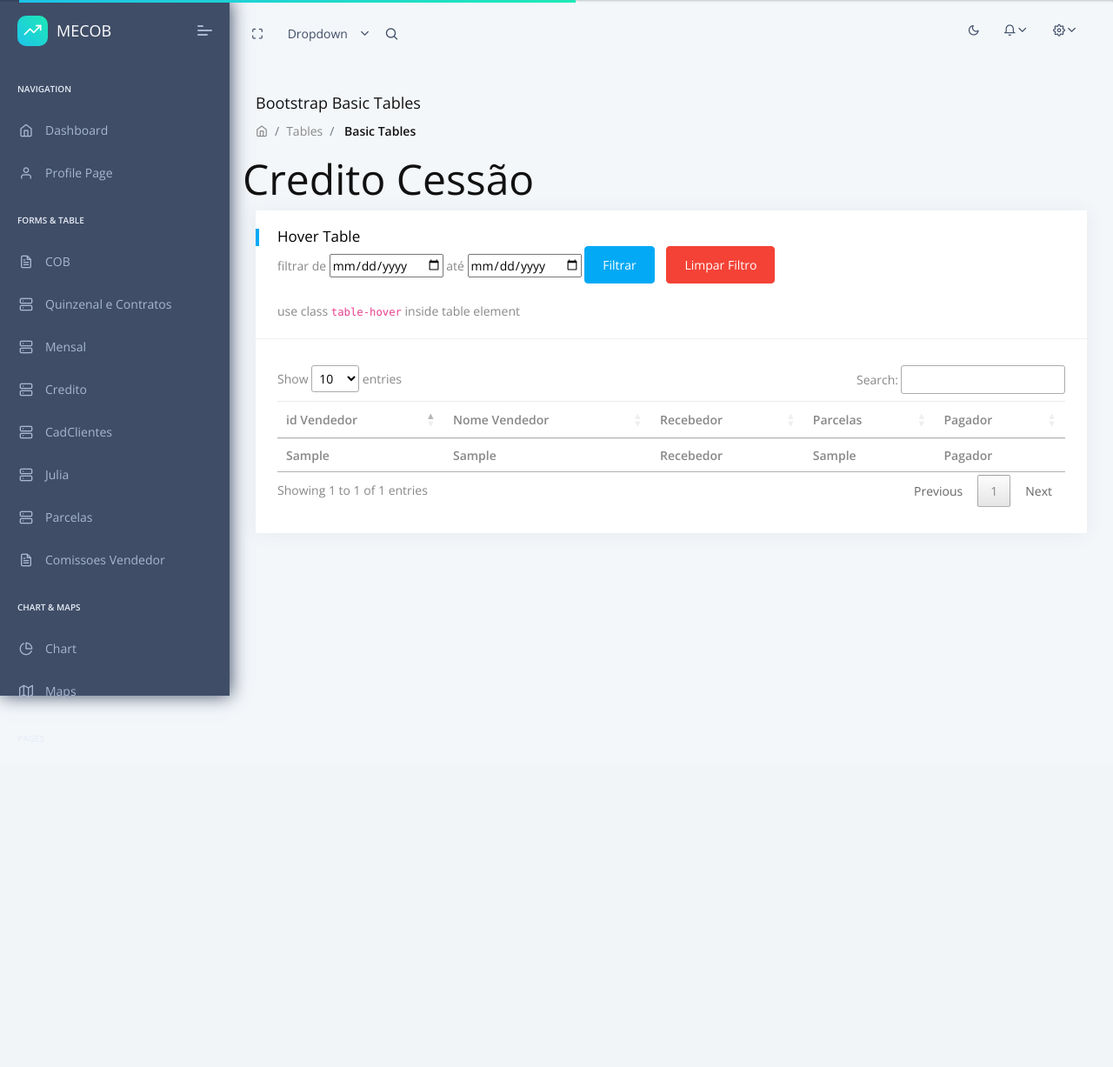
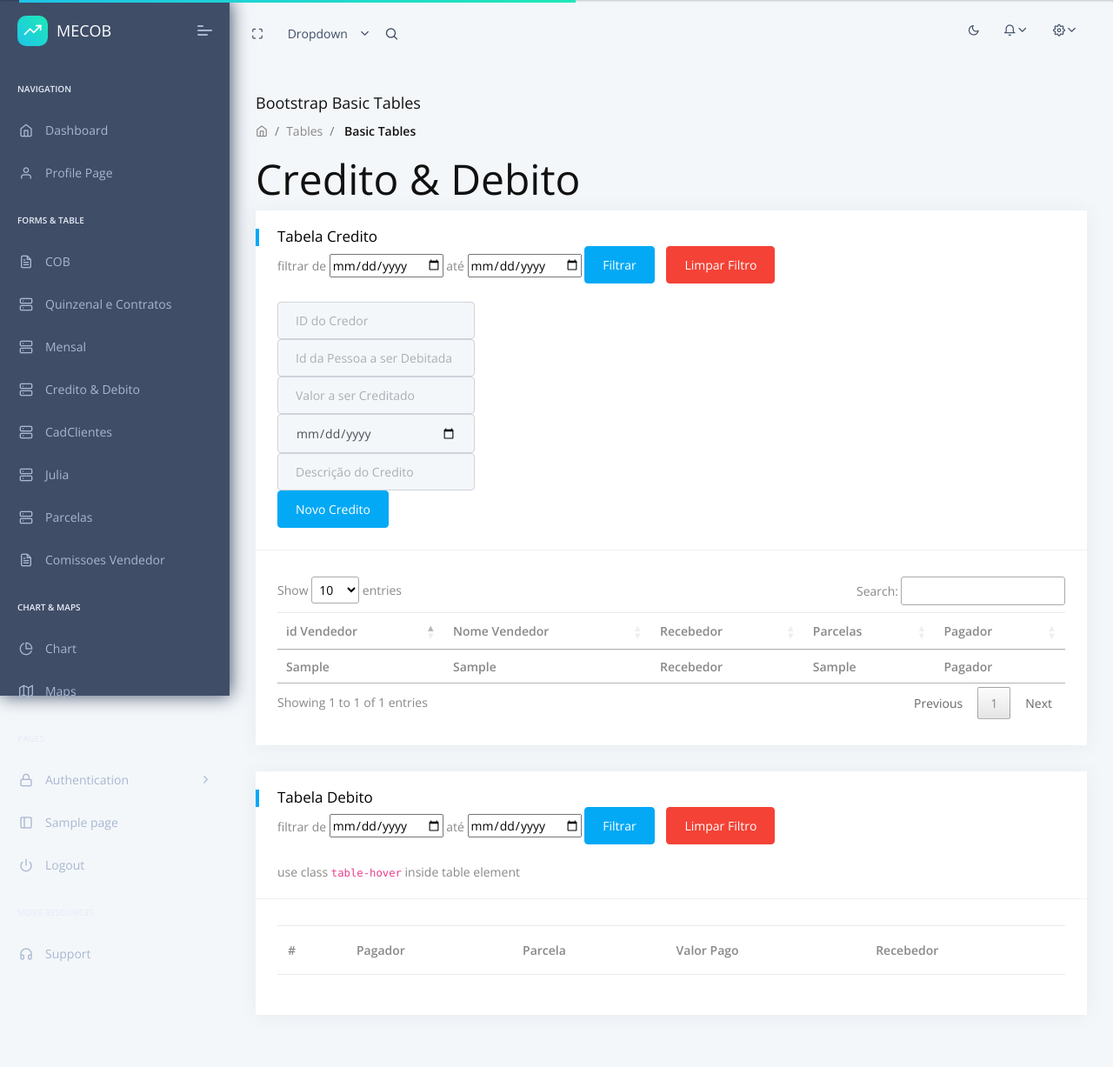
Before and after one commit to tiagond17/mecob_mar23, a Django app: template apps/templates/home/tbl_credito_cessao.html in a window 1280 px wide. Shown: the whole page at 87% size. Before the commit the page ends 814 px from the top, so only its background shows below. Run offline with Django 3.2, Linux system fonts and the light colour scheme; the template is opened without the code that fills it: most values are stand-ins (such as "Sample title", 1, 10 or a date in 2020); lists and menus that the app fills with data are empty; parts of the project's set-up code (start-up, migrations or seed data) failed here and were passed over; some libraries are stand-ins or nearby versions.

Commit message:
Formulario para criação de novos movimentos de debito e credito criada, função para lidar com os valores tambem

```diff
--- a/apps/home/urls.py
+++ b/apps/home/urls.py
@@ -15,6 +15,10 @@
 
     path("consulta_por_data",views.consulta_por_data, name="consulta_por_data"),
     path("criar_cad_cliente",views.criar_cad_cliente, name="criar_cad_cliente"),
+    path('criar_novo_cadastro_de_credito_e_debito',
+        views.criar_novo_cadastro_de_credito_e_debito,
+        name="criar_novo_cadastro_de_credito_e_debito"
+    ),
 
     # Matches any html file
     re_path(r'^.*\.*', views.pages, name='pages'),
--- a/apps/templates/home/tbl_bootstrap.html
+++ b/apps/templates/home/tbl_bootstrap.html
@@ -133,7 +133,7 @@
               <div class="col-xl-12">
                 <div class="card">
                   <div class="card-header">
-                    <h5>Hover Table</h5>
+                    <h5>Mes consultado: {{mes_consultado}}</h5>
                     <form action="" method="post">
                       {% csrf_token %}
                       <select name="select-year" id="select-year">
@@ -151,8 +151,6 @@
                       <option value="2">2° quinzena</option>
                       </select>
                     </form>
-                    <span class="d-block m-t-5"
-                      >use class <code>table-hover</code> inside table element</span>
                   </div>
                   <div class="card-block table-border-style">
                     <div class="table-responsive">
--- a/apps/templates/home/tbl_credito_cessao.html
+++ b/apps/templates/home/tbl_credito_cessao.html
@@ -35,12 +35,12 @@
           <div class="page-wrapper">
             <!-- [ Main Content ] start -->
             <div class="row">
-              <h1>Credito Cessão</h1>
               <!-- [ Hover-table ] start -->
               <div class="col-xl-12">
+                <h1>Credito & Debito</h1>
                 <div class="card">
                   <div class="card-header">
-                    <h5>Hover Table</h5>
+                    <h5>Tabela Credito</h5>
                     <form action="" method="post">
                       {% csrf_token %}
                       <p>
@@ -63,10 +63,15 @@
                         </button>
                       </p>
                     </form>
-                    <span class="d-block m-t-5"
-                      >use class <code>table-hover</code> inside table
-                      element</span
-                    >
+                    <form method="POST" class="form w-100" action="{% url 'home:criar_novo_cadastro_de_credito_e_debito' %}">
+                      {% csrf_token %}
+                      <input type="text" name="credor" class="form-control w-25" placeholder="ID do Credor">
+                      <input type="text" name="pagador" class="form-control w-25" placeholder="Id da Pessoa a ser Debitada">
+                      <input type="number" name="valor" class="form-control w-25" placeholder="Valor a ser Creditado">
+                      <input type="date" name="data-credito" class="form-control w-25" id="data-credito" placeholder="Data a ser creditada">
+                      <input type="descricao" name="descricao" class="form-control w-25" placeholder="Descrição do Credito">
+                      <button class="btn btn-primary" type="submit">Novo Credito</button>
+                    </form>
                   </div>
                   <div class="card-block table-border-style">
                     <div class="table-responsive">
@@ -95,9 +100,64 @@
                     </div>
                   </div>
                 </div>
+                {% comment %} OUTRA TABELA {% endcomment %}
+                <div class="card">
+                  <div class="card-header">
+                    <h5>Tabela Debito</h5>
+                    <form action="" method="post">
+                      {% csrf_token %}
+                      <p>
+                        filtrar de
+                        <input
+                          type="date"
+                          name="data-inicio"
+                          id="data-inicio"
+                        />
+                        até
+                        <input type="date" name="data-fim" id="data-fim" />
+                        <button class="btn btn-primary">Filtrar</button>
+                        <button
+                          type="button"
+                          name=""
+                          id=""
+                          class="btn btn-danger"
+                        >
+                          Limpar Filtro
+                        </button>
+                      </p>
+                    </form>
+                    <span class="d-block m-t-5"
+                      >use class <code>table-hover</code> inside table
+                      element</span
+                    >
+                  </div>
+
+                  <div class="card-block table-border-style">
+                    <div class="table-responsive">
+                      <table class="table table-hover" id="table-comissoes">
+                        <thead>
+                          <tr>
+                            <th>#</th>
+                            <th>Pagador</th>
+                            <th>Parcela</th>
+                            <th>Valor Pago</th>
+                            <th>Recebedor</th>
+                          </tr>
+                        </thead>
+                        <tbody>
+                          {% comment %} {% for credito_e_debito in creditos_e_debitos %}
+                            <tr>
+                              <th>{{forloop.counter}}</th>
+                              <th></th>
+                            </tr>
+                          {% endfor %} {% endcomment %}
+                        </tbody>
+                      </table>
+                    </div>
+                  </div>
+                </div>
               </div>
             </div>
-            <!-- conteudo dentro do card caso necessario -->
           </div>
         </div>
       </div>
@@ -113,6 +173,12 @@
 <script>
   $(document).ready(function () {
     $("#table-comissoes").DataTable();
+    //Atribua o valor do campo data-credito para ter o valor da data atual
+    $("#data-credito").datepicker({
+      format: "dd/mm/yyyy",
+    })
   });
+
+
 </script>
 {% endblock javascripts %}
--- a/apps/templates/includes/sidebar.html
+++ b/apps/templates/includes/sidebar.html
@@ -110,7 +110,7 @@
           <a href="/tbl_credito_cessao.html" class="nav-link"
             ><span class="pcoded-micon"
               ><i class="feather icon-server"></i></span
-            ><span class="pcoded-mtext">Credito</span></a
+            ><span class="pcoded-mtext">Credito & Debito</span></a
           >
         </li>
         <!-- <li
```
Also changed, not shown: apps/home/models.py (+20 -0 lines), apps/home/views.py (+12 -1 lines).
